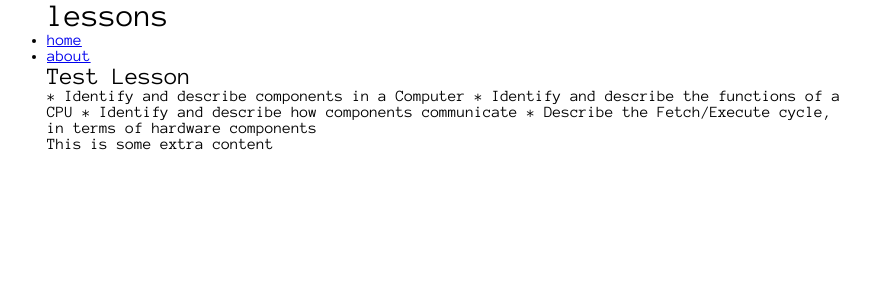
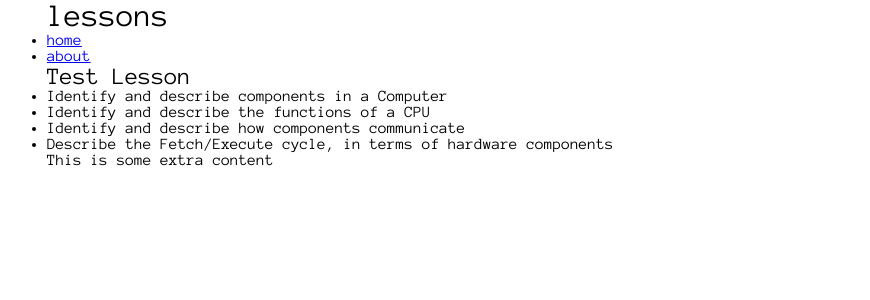
Before and after one commit to MalphasWats/computing.codes, a Jekyll site: the page built from _posts/2015-07-08-Test-Lesson.markdown, in a window 1280 px wide. Shown: the top 300 px of the page, without its empty margins (193-1063 px from the left). Built offline with Jekyll 4.4.1, drawn with Linux system fonts in a browser that asks for light colours; Markdown is read by kramdown in place of the engine named in the settings.

Commit message:
markdownify

```diff
--- a/_layouts/default.html
+++ b/_layouts/default.html
@@ -18,7 +18,7 @@
     <section>
 		<h2>{{page.title}}</h2>
 
-        {{page.walt}}
+        {{page.walt | markdownify}}
 
 		{{ content }}
 
```
